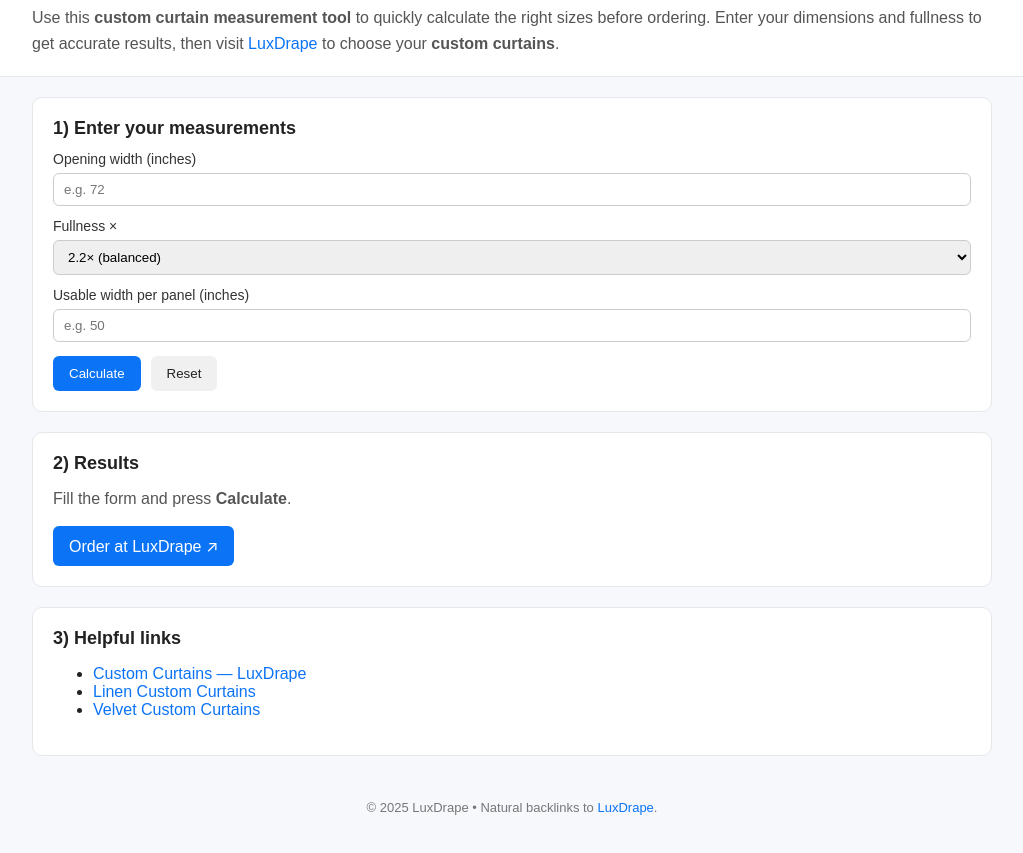
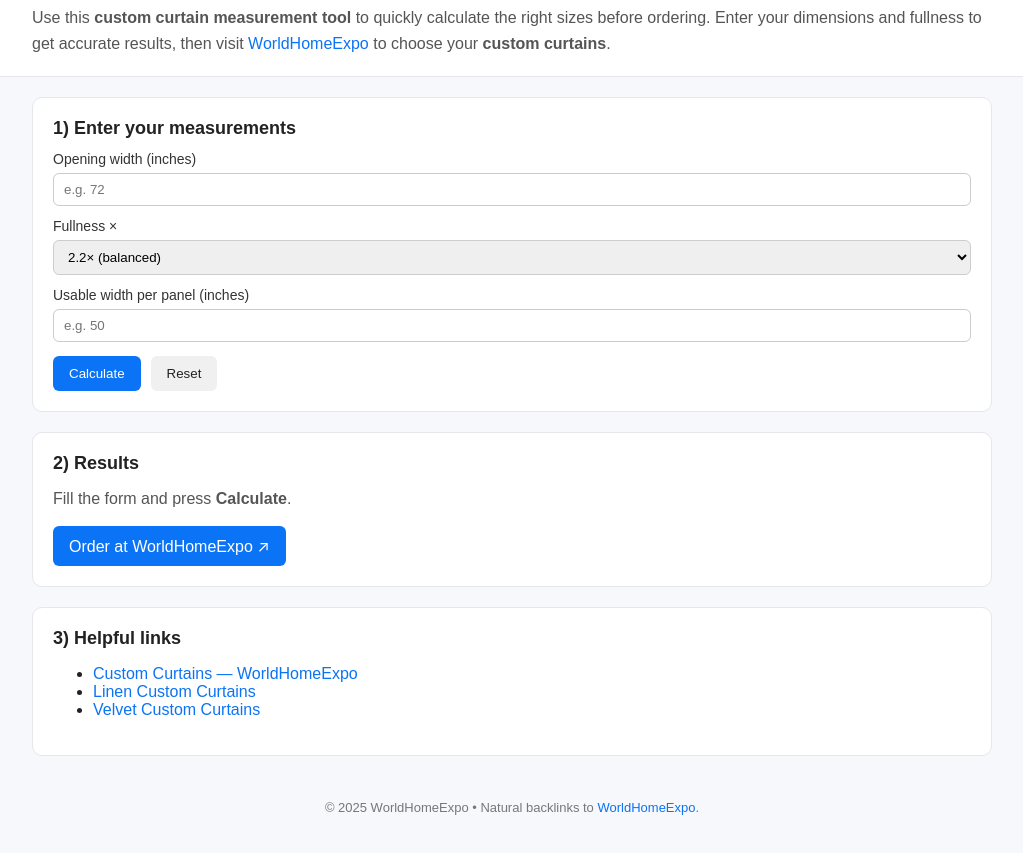
Before and after one commit to evan5208/curtain-measure-tool, a plain HTML site: page index.html in a window 1280 px wide. Shown: the part 51-904 px from the top of the page, without its empty margins (128-1151 px from the left). Drawn offline with Linux system fonts and the light colour scheme.

Commit message:
Update index.html

```diff
--- a/index.html
+++ b/index.html
@@ -3,10 +3,10 @@
 <head>
   <meta charset="utf-8" />
   <meta name="viewport" content="width=device-width, initial-scale=1" />
-  <title>Custom Curtain Measurement Tool | LuxDrape</title>
+  <title>Custom Curtain Measurement Tool | WorldHomeExpo</title>
   <meta name="description" content="Free custom curtain measurement tool: quickly calculate rod span, panel count, and finished size to order perfect custom curtains." />
   <meta name="robots" content="index,follow" />
-  <meta property="og:title" content="Custom Curtain Measurement Tool | LuxDrape" />
+  <meta property="og:title" content="Custom Curtain Measurement Tool | WorldHomeExpo" />
   <meta property="og:description" content="Use this custom curtain measurement tool to size custom curtains accurately before ordering." />
   <meta property="og:type" content="website" />
   <!-- Optional: set your live URL after GitHub Pages is active -->
@@ -57,7 +57,7 @@
       <p>
         Use this <strong>custom curtain measurement tool</strong> to quickly calculate the right sizes before ordering.
         Enter your dimensions and fullness to get accurate results, then visit
-        <a href="https://luxdrape.com/" target="_blank" rel="noopener">LuxDrape</a> to choose your
+        <a href="https://worldhomeexpo.com/" target="_blank" rel="noopener">WorldHomeExpo</a> to choose your
         <strong>custom curtains</strong>.
       </p>
     </div>
@@ -96,7 +96,7 @@
         <p>Fill the form and press <strong>Calculate</strong>.</p>
       </div>
       <div class="controls">
-        <a href="https://luxdrape.com/" target="_blank" rel="noopener" role="button" aria-label="Order at LuxDrape" class="as-button primary">Order at LuxDrape ↗</a>
+        <a href="https://worldhomeexpo.com/" target="_blank" rel="noopener" role="button" aria-label="Order at WorldHomeExpo" class="as-button primary">Order at WorldHomeExpo ↗</a>
       </div>
     </section>
 
@@ -104,16 +104,16 @@
     <section class="card" aria-labelledby="linksHeading">
       <h2 id="linksHeading">3) Helpful links</h2>
       <ul>
-        <li><a href="https://luxdrape.com/" target="_blank" rel="noopener">Custom Curtains — LuxDrape</a></li>
-        <li><a href="https://luxdrape.com/collections/linen"  target="_blank" rel="noopener">Linen Custom Curtains</a></li>
-        <li><a href="https://luxdrape.com/collections/velvet" target="_blank" rel="noopener">Velvet Custom Curtains</a></li>
+        <li><a href="https://worldhomeexpo.com/" target="_blank" rel="noopener">Custom Curtains — WorldHomeExpo</a></li>
+        <li><a href="https://worldhomeexpo.com/collections/linen"  target="_blank" rel="noopener">Linen Custom Curtains</a></li>
+        <li><a href="https://worldhomeexpo.com/collections/velvet" target="_blank" rel="noopener">Velvet Custom Curtains</a></li>
       </ul>
     </section>
   </main>
 
   <footer class="footer">
-    © <span id="year"></span> LuxDrape • Natural backlinks to
-    <a href="https://luxdrape.com/" target="_blank" rel="noopener">LuxDrape</a>.
+    © <span id="year"></span> WorldHomeExpo • Natural backlinks to
+    <a href="https://worldhomeexpo.com/" target="_blank" rel="noopener">WorldHomeExpo</a>.
   </footer>
 
   <script>
```
